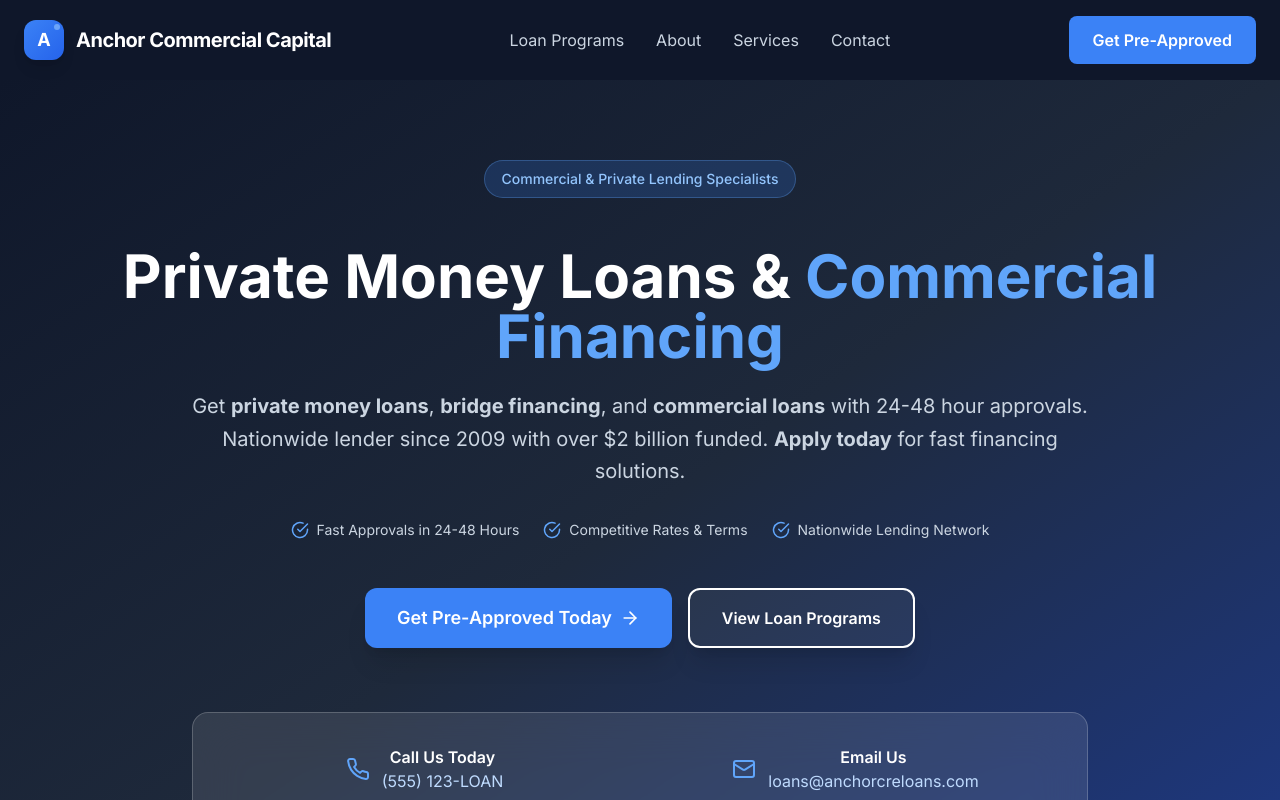
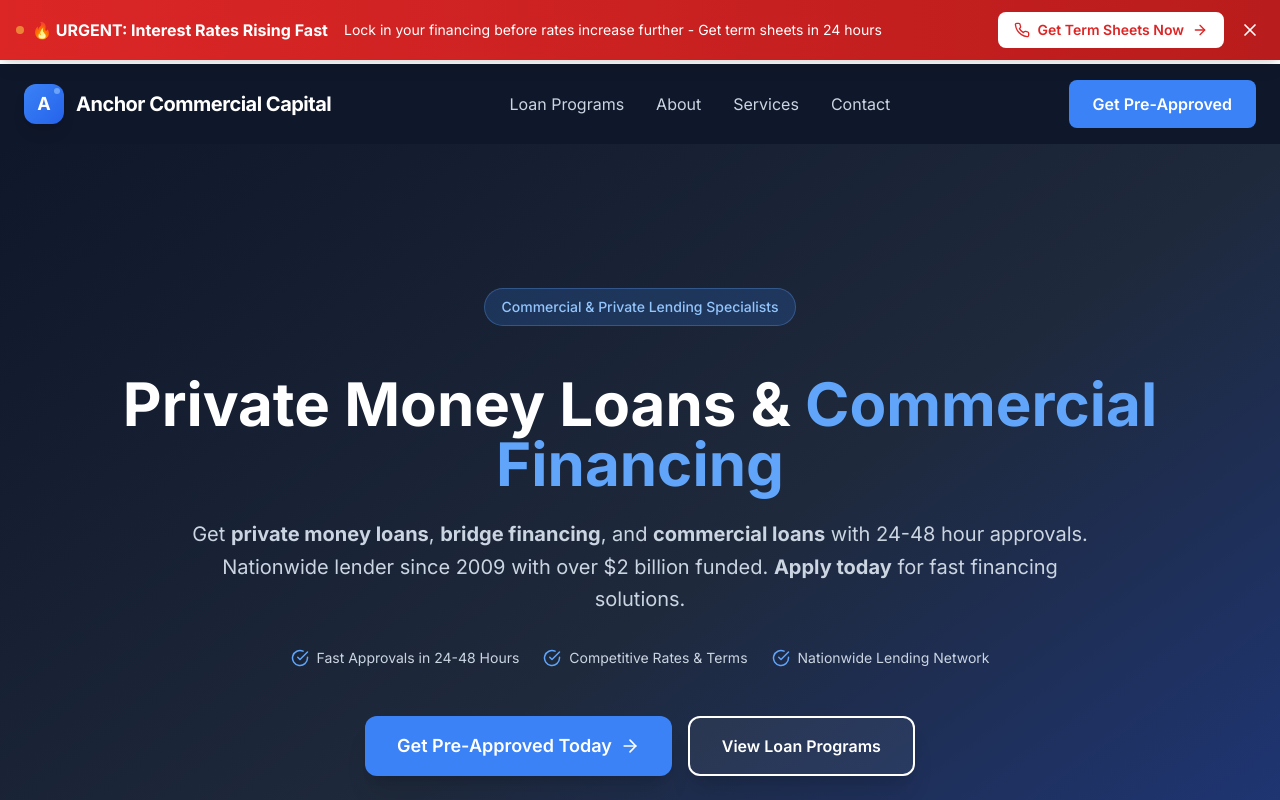
Before and after one commit to GODWRESTLER/anchorcre-main-dashboard, a React (Vite) app: page / in a window 1280 px wide. Shown: the top 800 px of the page. Built offline with nearby package versions, Linux system fonts and the light colour scheme.

Commit message:
Add sticky banner to top of website

```diff
--- a/src/App.tsx
+++ b/src/App.tsx
@@ -1,5 +1,6 @@
 import { HelmetProvider } from 'react-helmet-async';
 import { Routes, Route } from 'react-router-dom';
+import StickyBanner from './components/StickyBanner';
 import Navbar from './components/Navbar';
 import Hero from './components/Hero';
 import LoanTypes from './components/LoanTypes';
@@ -25,7 +26,7 @@ function App() {
   return (
     <HelmetProvider>
       <div className="bg-slate-50 min-h-screen">
-        {/* Components that appear on every page */}
+        <StickyBanner />
 
 
         <Routes>
--- a/src/components/Hero.tsx
+++ b/src/components/Hero.tsx
@@ -18,7 +18,7 @@ const Hero = () => {
   };
 
   return (
-    <section className="min-h-screen bg-gradient-to-br from-slate-900 via-slate-800 to-blue-900 py-20">
+    <section className="min-h-screen bg-gradient-to-br from-slate-900 via-slate-800 to-blue-900 py-20 pt-36">
       <div className="max-w-7xl mx-auto px-6">
         <div className="text-center">
           <motion.div
--- a/src/components/Navbar.tsx
+++ b/src/components/Navbar.tsx
@@ -18,7 +18,7 @@ const Navbar = () => {
     <motion.nav
       initial={{ y: -100 }}
       animate={{ y: 0 }}
-      className="relative z-10 bg-slate-900 px-6 py-4"
+      className="relative z-10 bg-slate-900 px-6 py-4 mt-16"
     >
       <div className="flex items-center justify-between">
         {/* Logo */}
--- /dev/null
+++ b/src/components/StickyBanner.tsx
@@ -0,0 +1,68 @@
+import React, { useState } from 'react';
+import { motion, AnimatePresence } from 'framer-motion';
+import { X, Phone, ArrowRight } from 'lucide-react';
+
+const StickyBanner = () => {
+  const [isVisible, setIsVisible] = useState(true);
+
+  const scrollToContact = () => {
+    const element = document.getElementById('contact');
+    if (element) {
+      element.scrollIntoView({ behavior: 'smooth' });
+    }
+  };
+
+  if (!isVisible) return null;
+
+  return (
+    <AnimatePresence>
+      <motion.div
+        initial={{ y: -100, opacity: 0 }}
+        animate={{ y: 0, opacity: 1 }}
+        exit={{ y: -100, opacity: 0 }}
+        transition={{ duration: 0.3 }}
+        className="fixed top-0 left-0 right-0 z-50 bg-gradient-to-r from-red-600 to-red-700 text-white shadow-lg"
+      >
+        <div className="max-w-7xl mx-auto px-4 py-3">
+          <div className="flex items-center justify-between">
+            <div className="flex items-center space-x-4">
+              <div className="flex items-center space-x-2">
+                <div className="w-2 h-2 bg-yellow-300 rounded-full animate-pulse"></div>
+                <span className="font-bold text-sm md:text-base">
+                  🔥 URGENT: Interest Rates Rising Fast
+                </span>
+              </div>
+              <span className="hidden md:inline text-sm">
+                Lock in your financing before rates increase further - Get term sheets in 24 hours
+              </span>
+            </div>
+
+            <div className="flex items-center space-x-3">
+              <motion.button
+                onClick={scrollToContact}
+                whileHover={{ scale: 1.05 }}
+                whileTap={{ scale: 0.95 }}
+                className="bg-white text-red-600 px-4 py-2 rounded-lg font-semibold hover:bg-red-50 transition-colors flex items-center space-x-2 text-sm"
+              >
+                <Phone size={16} />
+                <span className="hidden sm:inline">Get Term Sheets Now</span>
+                <span className="sm:hidden">Apply</span>
+                <ArrowRight size={16} />
+              </motion.button>
+
+              <button
+                onClick={() => setIsVisible(false)}
+                className="text-white hover:text-red-200 transition-colors p-1"
+                aria-label="Close banner"
+              >
+                <X size={20} />
+              </button>
+            </div>
+          </div>
+        </div>
+      </motion.div>
+    </AnimatePresence>
+  );
+};
+
+export default StickyBanner;
```
